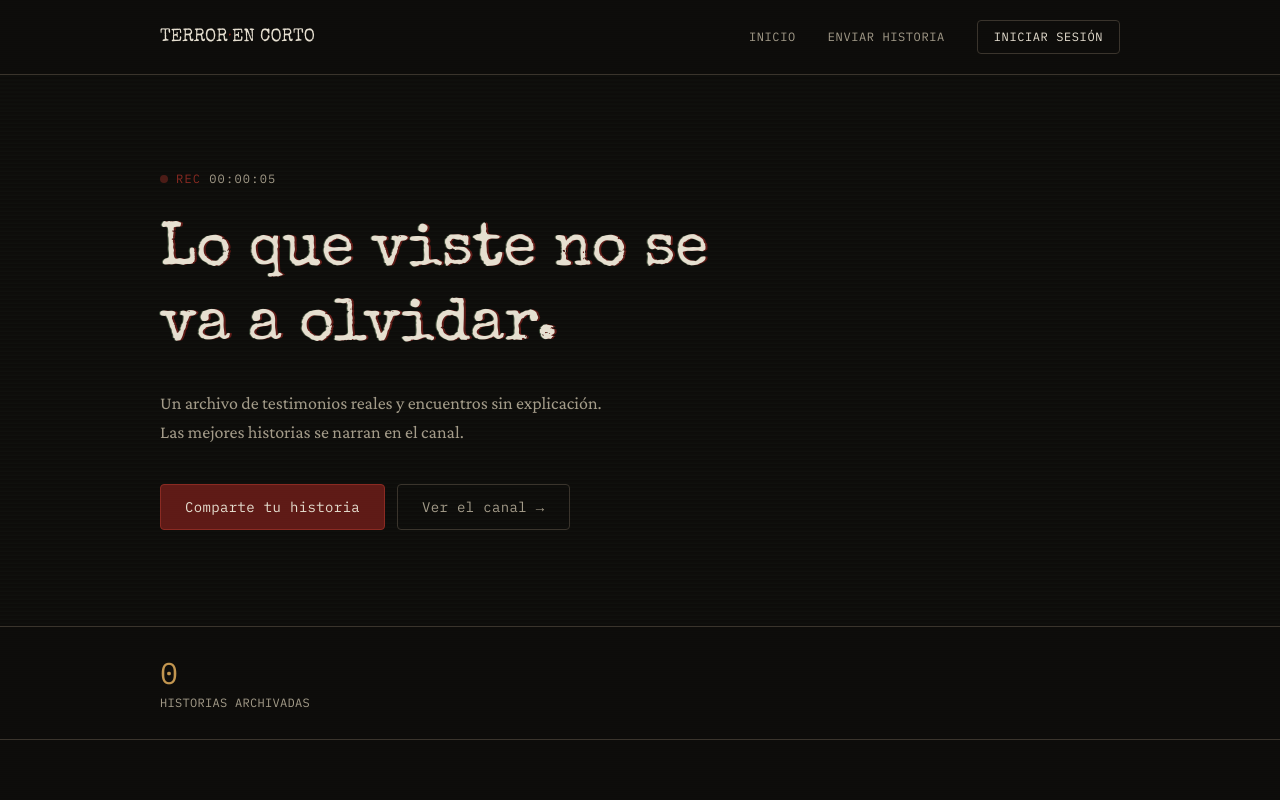
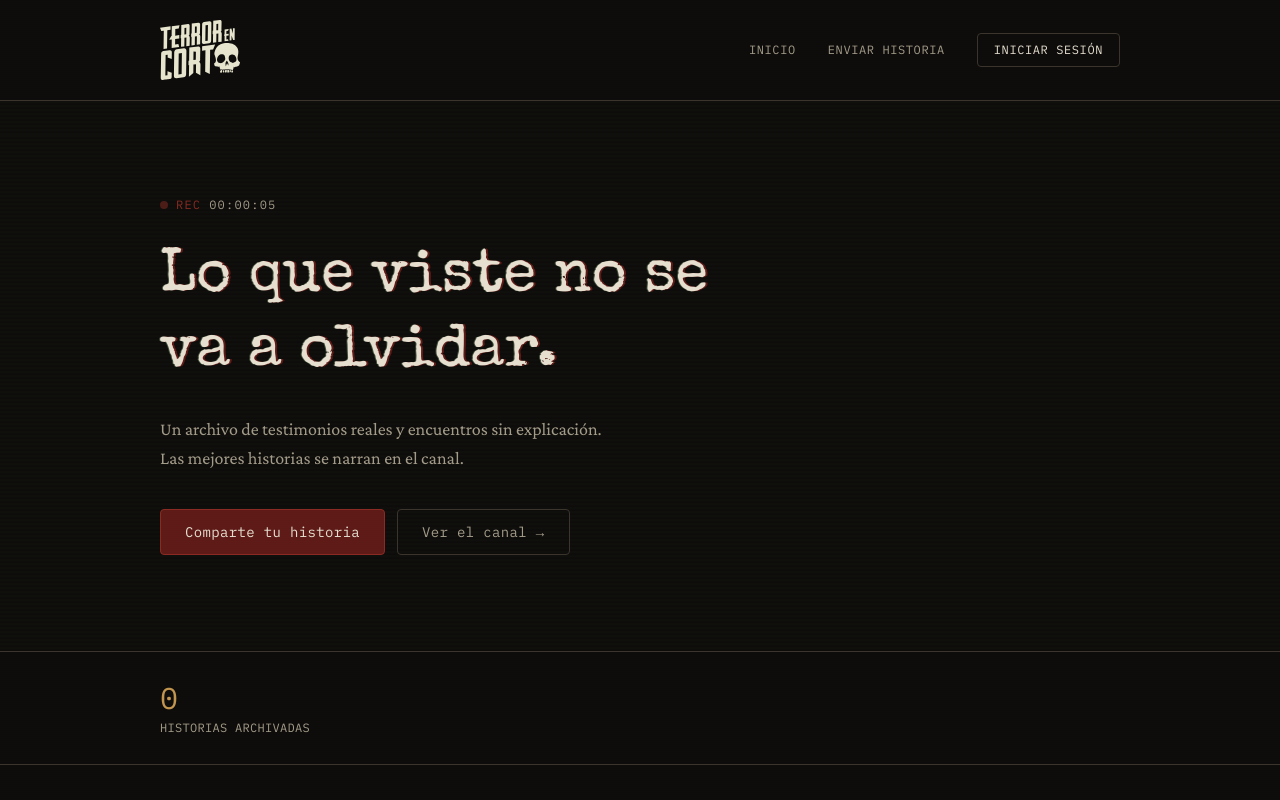
Before and after one commit to MrHugoSoy/terrorencorto, a Next.js app: page / in a window 1280 px wide. Shown: the top 800 px of the page. Built offline with nearby package versions, Linux system fonts and the light colour scheme; no server answers; the database is empty.

Commit message:
Agregar logo SVG en el header

```diff
--- a/app/layout.tsx
+++ b/app/layout.tsx
@@ -1,5 +1,6 @@
 import type { Metadata } from "next";
 import Link from "next/link";
+import Image from "next/image";
 import "./globals.css";
 import { createClient } from "@/lib/supabase/server";
 import LogoutButton from "@/components/LogoutButton";
@@ -31,8 +32,8 @@ export default async function RootLayout({
         <div className="grain" />
         <header className="border-b border-border-dark">
           <div className="max-w-5xl mx-auto px-8 py-5 flex items-center justify-between">
-            <Link href="/" className="font-display text-lg">
-              TERROR<span className="text-blood">·</span>EN CORTO
+            <Link href="/">
+              <Image src="/logo.svg" alt="Terror en Corto" width={80} height={60} priority />
             </Link>
             <div className="flex items-center gap-8">
               <nav className="hidden md:flex gap-8 font-mono text-xs uppercase tracking-wider text-bone-dim">
```
Also changed, not shown: public/logo.svg (added).
